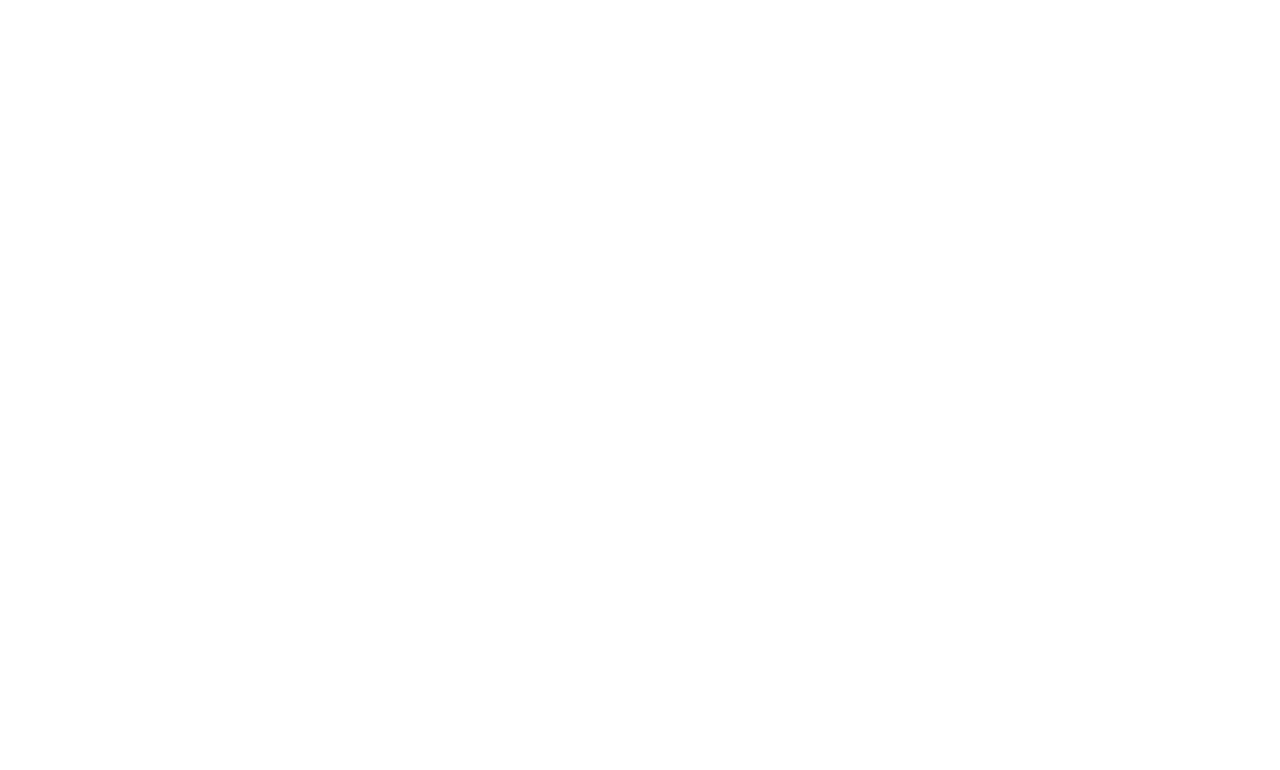
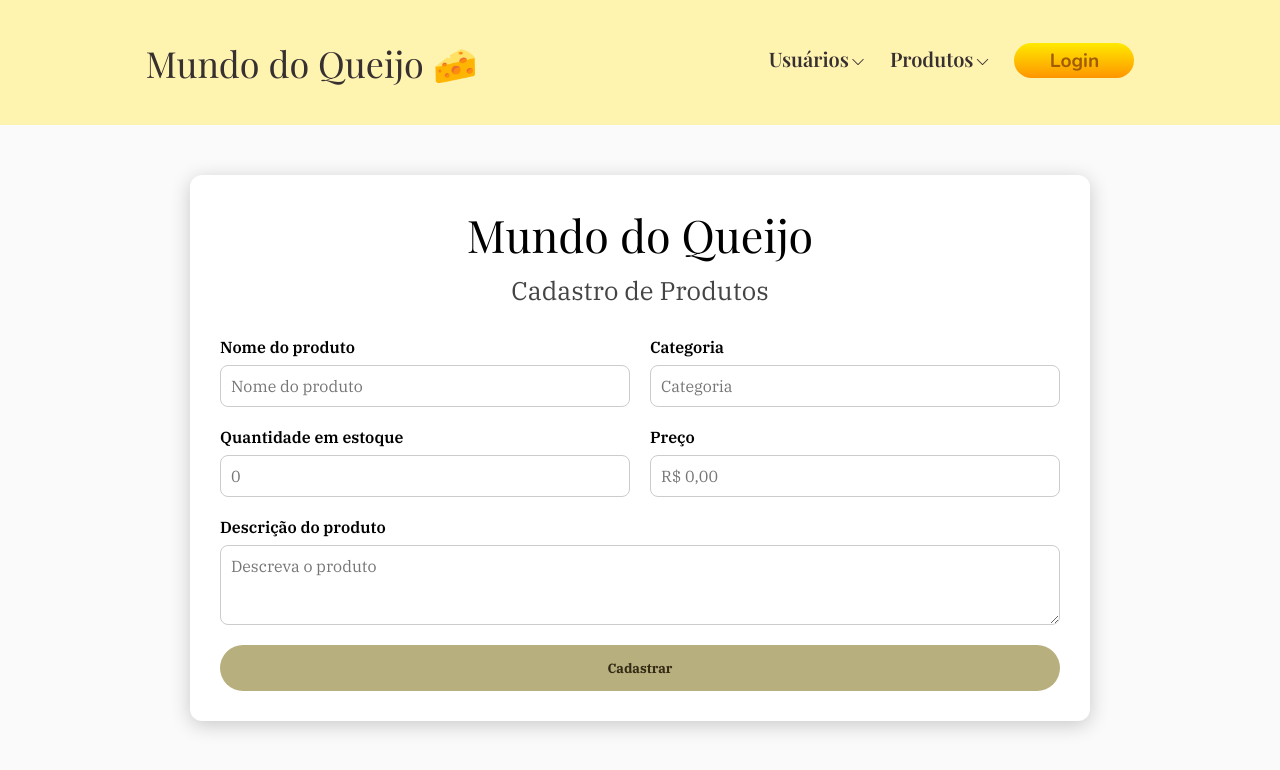
Before and after one commit to gian-fx/telas_pi, a plain HTML site: page HTML/cadastro_produto.html in a window 1280 px wide. Drawn offline with nearby package versions, Linux system fonts and the light colour scheme; a web font is replaced by a local one.

Commit message:
telas de cadastros prontas e inputs atualizados

```diff
--- /dev/null
+++ b/CSS/cadastroproduto.css
@@ -0,0 +1,93 @@
+@import url('https://fonts.googleapis.com/css2?family=IBM+Plex+Serif:ital,wght@0,100;0,200;0,300;0,400;0,500;0,600;0,700;1,100;1,200;1,300;1,400;1,500;1,600;1,700&display=swap');
+@import url('https://fonts.googleapis.com/css2?family=IBM+Plex+Serif:ital,wght@0,100;0,200;0,300;0,400;0,500;0,600;0,700;1,100;1,200;1,300;1,400;1,500;1,600;1,700&family=Playfair+Display:ital,wght@0,400..900;1,400..900&display=swap');
+
+body {
+    margin: 0;
+    padding: 0;
+    background-color: #FAFAFA;
+}
+
+.container {
+    max-width: 900px;
+    margin: 50px auto;
+    padding: 30px;
+    background-color: #fff;
+    border-radius: 12px;
+    box-shadow: 0 4px 20px rgba(0,0,0,0.2);
+}
+
+.title {
+    font-family: "Playfair Display", serif;
+    text-align: center;
+    font-size: 2.8rem;
+    font-weight: 200;
+    margin-bottom: 10px;
+}
+
+.subtitle {
+    font-family: "IBM Plex Serif", serif;
+    text-align: center;
+    font-size: 1.6rem;
+    font-weight: 400;
+    color: #444;
+    margin-bottom: 30px;
+}
+
+form {
+    display: flex;
+    flex-wrap: wrap;
+    gap: 20px;
+}
+
+.form-group {
+    flex: 1 1 45%;
+    display: flex;
+    flex-direction: column;
+}
+
+.full-width {
+    flex: 1 1 100%;
+}
+
+label {
+    font-family: "IBM Plex Serif", serif;
+    margin-bottom: 8px;
+    font-weight: 600;
+}
+
+input, textarea {
+    font-family: "IBM Plex Serif", serif;
+    padding: 10px;
+    border-radius: 8px;
+    border: 1px solid #ccc;
+    font-size: 16px;
+}
+
+textarea {
+    resize: vertical;
+    min-height: 80px;
+}
+
+.btn-submit {
+    width: 100%;
+    background: #B8AF7F;
+    color: #322A14;
+    border: none;
+    border-radius: 50px;
+    padding: 14px 20px;
+    font-weight: bold;
+    cursor: pointer;
+    transition: 100ms;
+    font-family: "IBM Plex Serif", serif;
+}
+
+.btn-submit:hover {
+    background-color: #746c3f;
+    color: #322A14;
+}
+
+@media (max-width: 768px) {
+    .form-group {
+    flex: 1 1 100%;
+    }
+}
--- a/CSS/cadastrouser.css
+++ b/CSS/cadastrouser.css
@@ -13,11 +13,11 @@ body {
 }
 
 fieldset {
-    border: 2px solid #ccc;
+    border: 1px solid #ccc;
     border-radius: 12px;
-    background-color: #F5EFCA;
+    background-color: #ffffff;
     padding: 1.5rem 2rem 2rem 2rem;
-    box-shadow: 0 4px 8px rgb(58 58 58 / 0.1);
+    box-shadow: 0 4px 8px rgb(58 58 58 / 0.2);
 }
 
 fieldset h2 {
--- a/HTML/cadastro_produto.html
+++ b/HTML/cadastro_produto.html
@@ -0,0 +1,81 @@
+<!DOCTYPE html>
+<html lang="pt-BR">
+<head>
+    <meta charset="UTF-8">
+    <meta name="viewport" content="width=device-width, initial-scale=1.0">
+    <title>Mundo do Queijo</title>
+</head>
+<body>
+    <!DOCTYPE html>
+<html lang="pt-BR">
+<head>
+    <meta charset="UTF-8">
+    <meta name="viewport" content="width=device-width, initial-scale=1.0">
+    <link rel="stylesheet" href="/CSS/nav.css">
+    <link rel="stylesheet" href="/CSS/cadastroproduto.css">
+    <link rel="stylesheet" href="https://cdn.jsdelivr.net/npm/bootstrap-icons@1.13.1/font/bootstrap-icons.min.css">
+    <title>Mundo do Queijo</title>
+</head>
+<body>
+    <nav>
+        <div class="logo">
+            <a href="/index.html"><p>Mundo do Queijo 🧀</p></a>
+        </div>
+
+        <div class="navbar">
+            <ul>
+                <div class="dropdown">
+                    <span>Usuários<i id="chevron" class="bi bi-chevron-down"></i></span>
+                    <div class="dropdowncontent">
+                        <a href="/HTML/cadastro_user.html">Cadastro de usuários</a>
+                        <a href="/HTML/listagem_user.html">Listagem de usuários</a>
+                    </div>
+                </div>
+                <div class="dropdown">
+                    <span>Produtos<i id="chevron" class="bi bi-chevron-down"></i></span>
+                    <div class="dropdowncontent">
+                        <a href="/HTML/cadastro_produto.html">Cadastro de produtos</a>
+                        <a href="/HTML/listagem_produto.html">Listagem de produtos</a>
+                    </div>
+                </div>
+                <div class="btnlogin">
+                    <a href="/HTML/login.html"><button>Login</button></a>
+                </div>
+            </ul>
+        </div>
+
+    </nav>
+
+    <div class="container">
+        <div class="title">Mundo do Queijo</div>
+            <div class="subtitle">Cadastro de Produtos</div>
+                <form action="#" method="POST">
+                    <div class="form-group">
+                        <label for="nome">Nome do produto</label>
+                        <input type="text" name="nomeproduto" id="nome" placeholder="Nome do produto">
+                    </div>
+                    <div class="form-group">
+                        <label for="categoria">Categoria</label>
+                        <input type="text" name="categoria" id="categoria" placeholder="Categoria">
+                    </div>
+                    <div class="form-group">
+                        <label for="quantidade">Quantidade em estoque</label>
+                        <input type="number" name="quantidade" id="quantidade" placeholder="0">
+                    </div>
+                    <div class="form-group">
+                        <label for="preco">Preço</label>
+                        <input type="text" name="preco" id="preco" placeholder="R$ 0,00">
+                    </div>
+                    <div class="form-group full-width">
+                        <label for="descricao">Descrição do produto</label>
+                        <textarea id="descricao" name="descricao" placeholder="Descreva o produto"></textarea>
+                    </div>
+                    <div class="form-group full-width">
+                        <button type="submit" class="btn-submit">Cadastrar</button>
+                    </div>
+                </form>
+            </div>
+        </div>
+    </div>
+</body>
+</html>
```
Also changed, not shown: HTML/cadastro_user.html (+4 -4 lines), HTML/login.html (+4 -4 lines).
